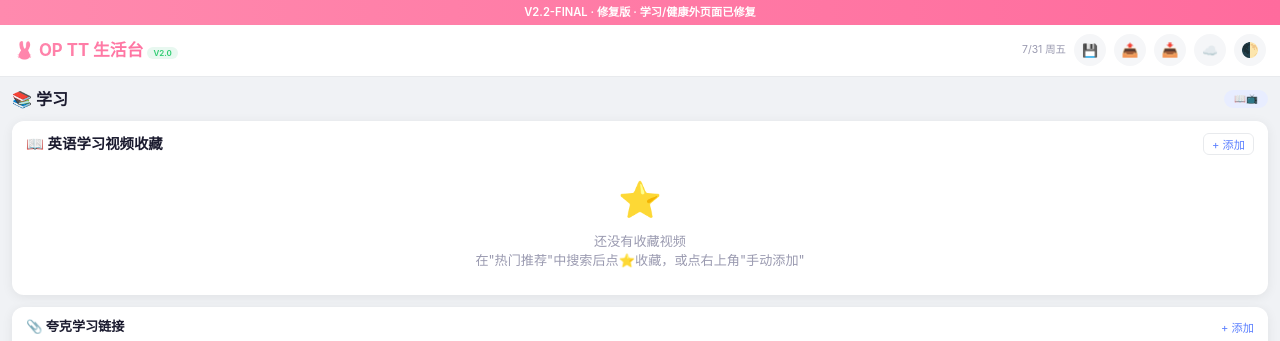
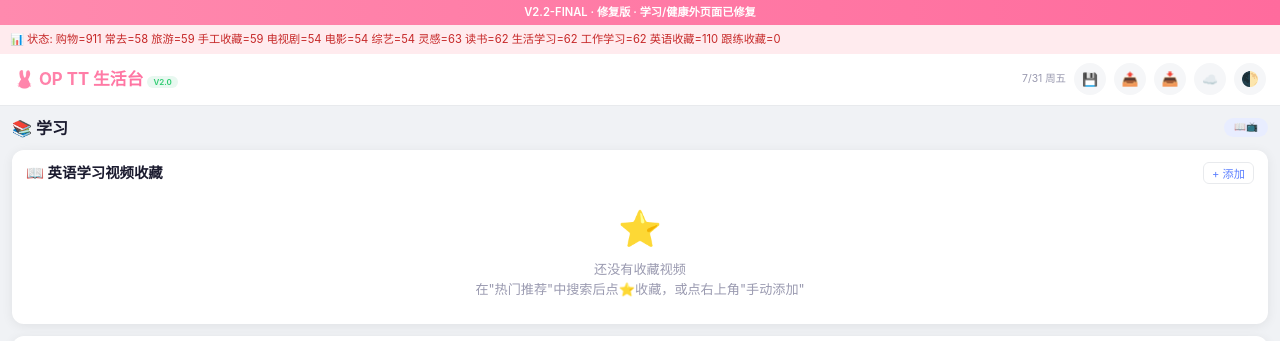
Before and after one commit to optt74/optt-D, a website: page index.html in a window 1280 px wide. Shown: the top 341 px of the page. Drawn offline with Linux system fonts and the light colour scheme.

Commit message:
🚀 V2.3 上传 - 修复版+状态报告

```diff
--- a/index.html
+++ b/index.html
@@ -2324,6 +2324,7 @@ function lazyRender(p){
 }
 // ===== INIT =====
 function showErr(msg){try{var eb=document.getElementById("errBox");if(eb){eb.style.display="block";eb.textContent+=msg+" | ";}}catch(e){}}
+function showReport(){try{var eb=document.getElementById("errBox");if(!eb)return;eb.style.display="block";var names={"s-pp":"购物","restRegList":"常去","travelList":"旅游","craftWishList":"手工收藏","tv-watched":"电视剧","mv-watched":"电影","vr-watched":"综艺","ideaList":"灵感","b-reading":"读书","life-todo":"生活学习","work-todo":"工作学习","engFavList":"英语收藏","workoutFavList":"跟练收藏"};var report="📊 状态: ";for(var id in names){var el=document.getElementById(id);var len=el?el.innerHTML.length:-1;report+=names[id]+"="+len+" ";}eb.textContent=report;}catch(e){}}
 function init(){console.log("OPTT v2.2-FINAL");
   // 迁移旧数据
   try{ migrateData() }catch(e){}
@@ -2335,6 +2336,7 @@ function init(){console.log("OPTT v2.2-FINAL");
   try{renderCraftWish()}catch(e){};try{renderPerler()}catch(e){};try{renderPastProj()}catch(e){}
   try{renderBinge('tv')}catch(e){};try{renderBinge('movie')}catch(e){};try{renderBinge('variety')}catch(e){}
   try{renderIdeas()}catch(e){};try{initMeSaveDropdown()}catch(e){};try{renderMe()}catch(e){}
+  try{showReport()}catch(e){}
   // 首次加载检测
   try{checkFirstLoad()}catch(e){}
 }// Style injection for loading
```
